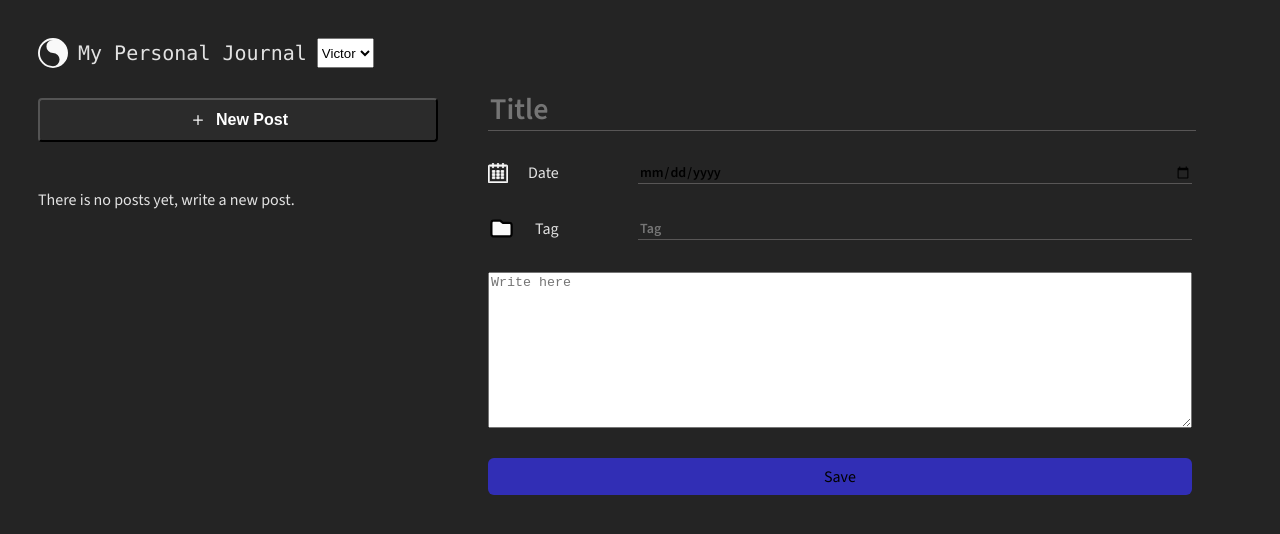
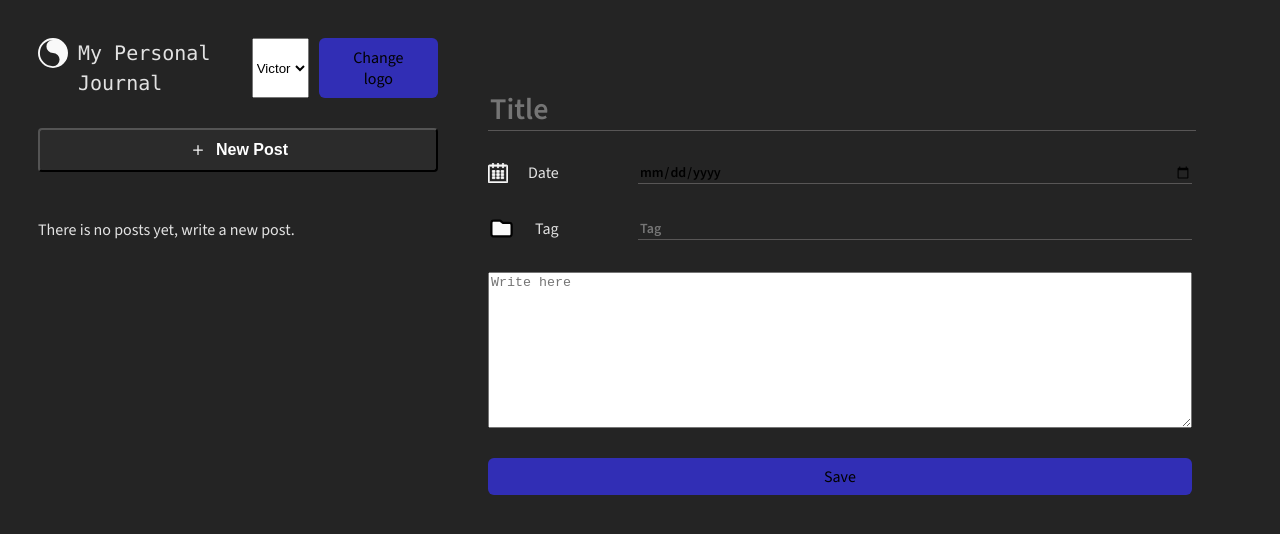
Before and after one commit to Maxdeoro/PersonalJournalReact, a React (Vite) app in the folder vite-project/: page / in a window 1280 px wide. Shown: the top 534 px of the page. Built offline with nearby package versions, Linux system fonts and the light colour scheme.

Commit message:
button toggle logo

```diff
--- a/vite-project/src/components/button/Button.jsx
+++ b/vite-project/src/components/button/Button.jsx
@@ -1,9 +1,9 @@
 import styles from './Button.module.css';
 
-function Button({text, onClick}) {
+function Button({children, onClick}) {
 
   return (
-    <button onClick={onClick} className={`${styles.button} ${styles.accent}`}>{text}</button>
+    <button onClick={onClick} className={`${styles.button} ${styles.accent}`}>{children}</button>
   )
 }
 
--- a/vite-project/src/components/button/Button.module.css
+++ b/vite-project/src/components/button/Button.module.css
@@ -6,6 +6,7 @@
   cursor: pointer;
   transition: background 0.25s;
   font-size: 16px;
+  /* width: 100%; */
 }
 
 .accent:hover {
--- a/vite-project/src/components/header/Header.jsx
+++ b/vite-project/src/components/header/Header.jsx
@@ -1,13 +1,24 @@
 import styles from './Header.module.css';
 import SelectUser from '../selectUser/SelectUser';
+import Button from '../button/Button';
+import {useState } from 'react';
+
+const logos = ['./logo.svg', './vite.svg'];
 
 function Header() {
 
+    const [logoIndex, setLogoIndex] = useState(0);
+
+    const toggleLogo = () => {
+        setLogoIndex(state => Number(!state));
+    };
+
     return (
         <div className={styles.header}>
-            <img className={styles.logo} src='/logo.svg' alt='Logo'/>
+            <img className={styles.logo} src={logos[logoIndex]} alt='Logo'/>
             <div className={styles.logoText}>My Personal Journal</div>
             <SelectUser />
+            <Button onClick={toggleLogo}>Change logo</Button>
         </div>
     );
 };
--- a/vite-project/src/components/journalForm/JournalForm.jsx
+++ b/vite-project/src/components/journalForm/JournalForm.jsx
@@ -100,7 +100,7 @@ function JournalForm({onSubmit}) {
                   className={cn(styles['input'], {
                     [styles['invalid']]: !isValid.text,
                   })}></textarea>
-            <Button text='Save'/>
+            <Button>Save</Button>
         </form>
     );
 };
--- a/vite-project/src/components/selectUser/SelectUser.jsx
+++ b/vite-project/src/components/selectUser/SelectUser.jsx
@@ -1,3 +1,4 @@
+import styles from './SelectUser.module.css';
 import { useContext } from "react";
 import { UserContext } from '../../context/context.user';
 
@@ -10,7 +11,8 @@ function SelectUser() {
     };
 
     return (
-        <select name='user' id='user' onChange={changeUser} value={userId}>
+        <select name='user' id='user' onChange={changeUser} value={userId}
+                className={`${styles.userSelect}`}>
             <option value='1'>Victor</option>
             <option value='2'>Diana</option>
         </select>
--- /dev/null
+++ b/vite-project/src/components/selectUser/SelectUser.module.css
@@ -0,0 +1,4 @@
+.userSelect {
+    /* min-width: 400px; */
+    display: flex;
+}
```
